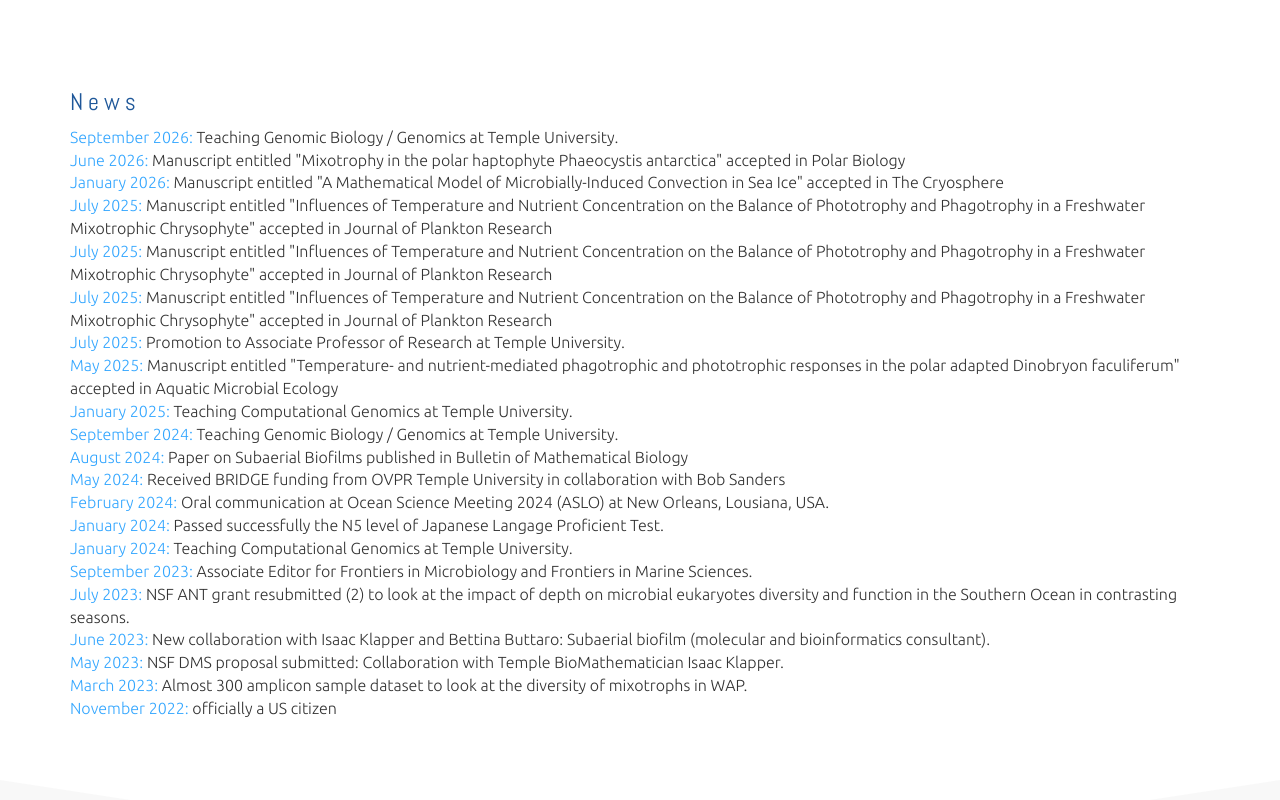
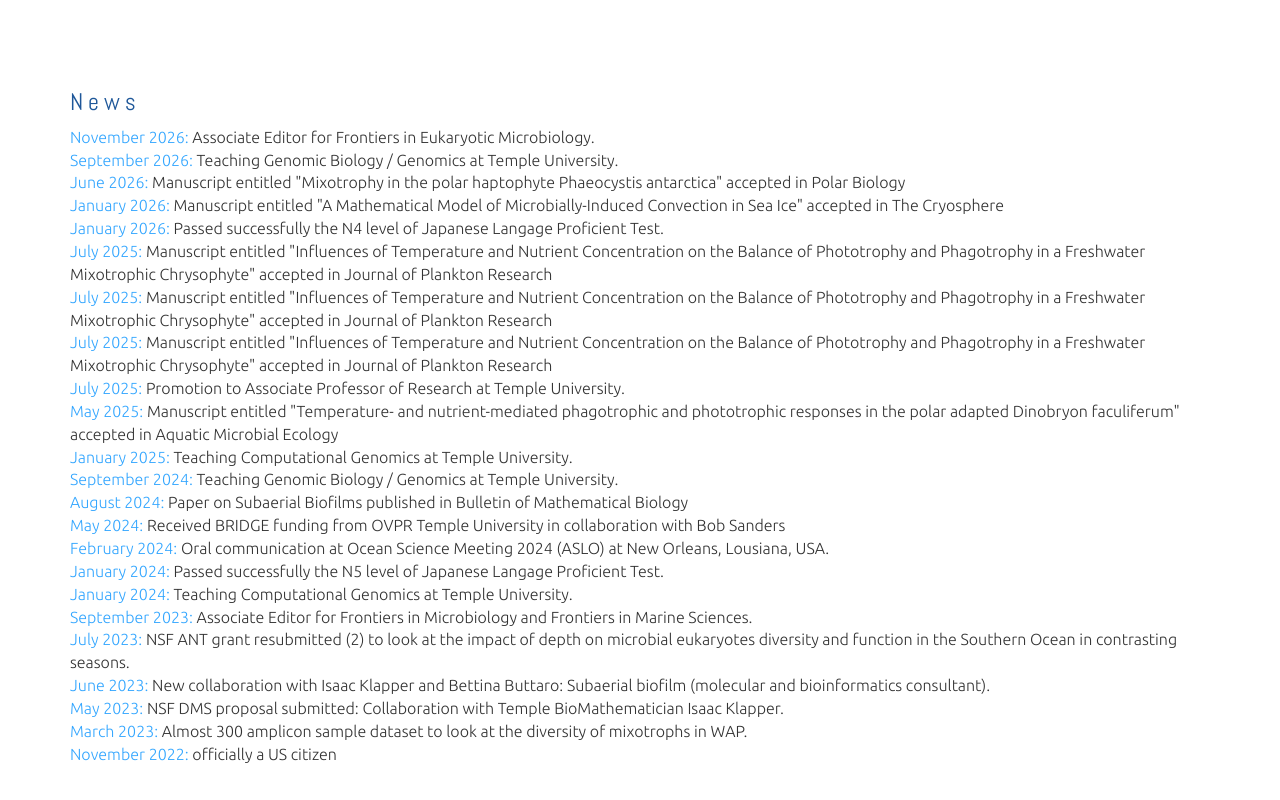
Before and after one commit to jeandavidgrattepanche/jeandavidgrattepanche.github.io, a plain HTML site: page index.html in a window 1280 px wide. Shown: the part 1200-2000 px from the top of the page. Drawn offline with nearby package versions, Linux system fonts and the light colour scheme; no server answers.

Commit message:
Update index.html

```diff
--- a/index.html
+++ b/index.html
@@ -168,9 +168,11 @@
 <section id="programs">
 	<div class="container ptb-60">
 		<h3>News</h3>
+			<font color ="#33A6FF">November 2026:</font> Associate Editor for Frontiers in Eukaryotic Microbiology. <br>
 			<font color ="#33A6FF">September 2026:</font> Teaching Genomic Biology / Genomics at Temple University. <br>
 			<font color ="#33A6FF">June 2026:</font> Manuscript entitled "Mixotrophy in the polar haptophyte Phaeocystis antarctica" accepted in Polar Biology <br>
 			<font color ="#33A6FF">January 2026:</font> Manuscript entitled "A Mathematical Model of Microbially-Induced Convection in Sea Ice" accepted in The Cryosphere <br>
+			<font color ="#33A6FF">January 2026:</font> Passed successfully the N4 level of Japanese Langage Proficient Test.<br>
 			<font color ="#33A6FF">July 2025:</font> Manuscript entitled "Influences of Temperature and Nutrient Concentration on the Balance of Phototrophy and Phagotrophy in a Freshwater Mixotrophic Chrysophyte" accepted in Journal of Plankton Research <br>			<font color ="#33A6FF">July 2025:</font> Manuscript entitled "Influences of Temperature and Nutrient Concentration on the Balance of Phototrophy and Phagotrophy in a Freshwater Mixotrophic Chrysophyte" accepted in Journal of Plankton Research <br>			<font color ="#33A6FF">July 2025:</font> Manuscript entitled "Influences of Temperature and Nutrient Concentration on the Balance of Phototrophy and Phagotrophy in a Freshwater Mixotrophic Chrysophyte" accepted in Journal of Plankton Research <br>
 			<font color ="#33A6FF">July 2025:</font> Promotion to Associate Professor of Research at Temple University. <br>
 			<font color ="#33A6FF">May 2025:</font> Manuscript entitled "Temperature- and nutrient-mediated phagotrophic and phototrophic responses in the polar adapted Dinobryon faculiferum" accepted in Aquatic Microbial Ecology<br>
```
